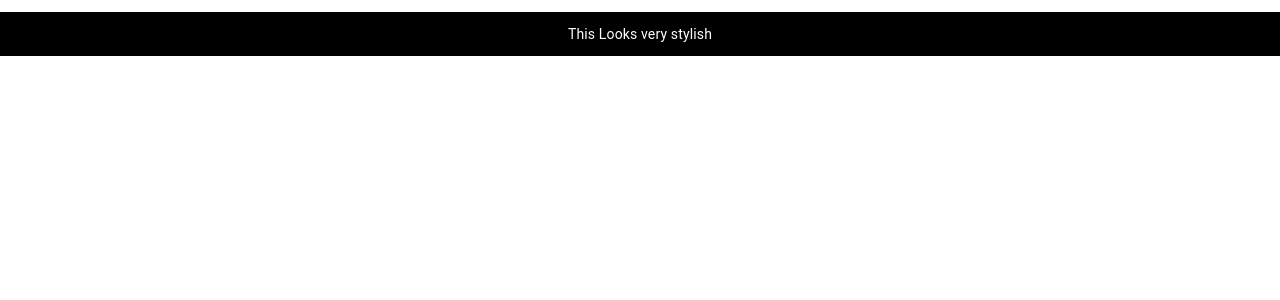
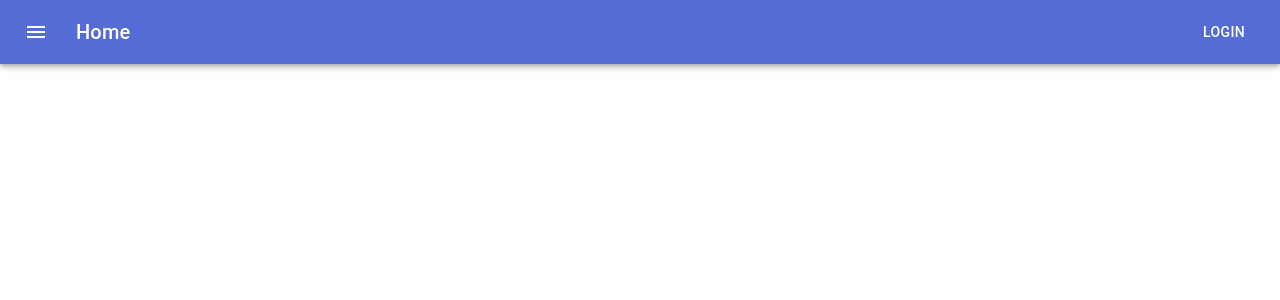
Before and after one commit to rem4ik4ever/adso, a Next.js app: page / in a window 1280 px wide. Shown: the top 300 px of the page. Built offline with nearby package versions, Linux system fonts and the light colour scheme.

Commit message:
app bar added

```diff
--- /dev/null
+++ b/components/NavBar.js
@@ -0,0 +1,49 @@
+import React from "react";
+import Box from "@material-ui/core/Box";
+import Container from "@material-ui/core/Container";
+import AppBar from "@material-ui/core/AppBar";
+import IconButton from "@material-ui/core/IconButton";
+import Typography from "@material-ui/core/Typography";
+import Button from "@material-ui/core/Button";
+import MenuIcon from "@material-ui/icons/Menu";
+import Toolbar from "@material-ui/core/Toolbar";
+import { makeStyles } from "@material-ui/core/styles";
+
+const useStyles = makeStyles(theme => ({
+  root: {
+    flexGrow: 1
+  },
+  menuButton: {
+    marginRight: theme.spacing(2)
+  },
+  title: {
+    flexGrow: 1
+  }
+}));
+
+const NavBar = () => {
+  const classes = useStyles();
+
+  return (
+    <div className={classes.root}>
+      <AppBar position="static">
+        <Toolbar>
+          <IconButton
+            edge="start"
+            className={classes.menuButton}
+            color="inherit"
+            aria-label="menu-button"
+          >
+            <MenuIcon />
+          </IconButton>
+          <Typography variant="h6" className={classes.title}>
+            Home
+          </Typography>
+          <Button color="inherit">Login</Button>
+        </Toolbar>
+      </AppBar>
+    </div>
+  );
+};
+
+export default NavBar;
--- a/package.json
+++ b/package.json
@@ -9,6 +9,7 @@
   },
   "dependencies": {
     "@material-ui/core": "^4.7.0",
+    "@material-ui/icons": "^4.5.1",
     "@material-ui/styles": "^4.6.0",
     "@next/plugin-material-ui": "^9.1.4",
     "clsx": "^1.0.4",
--- a/pages/index.js
+++ b/pages/index.js
@@ -1,17 +1,6 @@
 import React from "react";
 import Head from "next/head";
-import styled from "styled-components";
-
-const SyperStyledDiv = styled.div`
-  background-color: black;
-  color: white;
-  margin: 12px auto;
-  padding: 12px;
-  display: flex;
-  flex-direction: row;
-  justify-content: center;
-  align-items: center;
-`;
+import NavBar from "../components/NavBar";
 
 const Home = () => (
   <div>
@@ -19,7 +8,7 @@ const Home = () => (
       <title>Home</title>
       <link rel="icon" href="/favicon.ico" />
     </Head>
-    <SyperStyledDiv>This Looks very stylish</SyperStyledDiv>
+    <NavBar />
   </div>
 );
 
```
Also changed, not shown: components/Link.js (added, +67 -0 lines), 1 other file (tests, documents, lock files or other folders).
